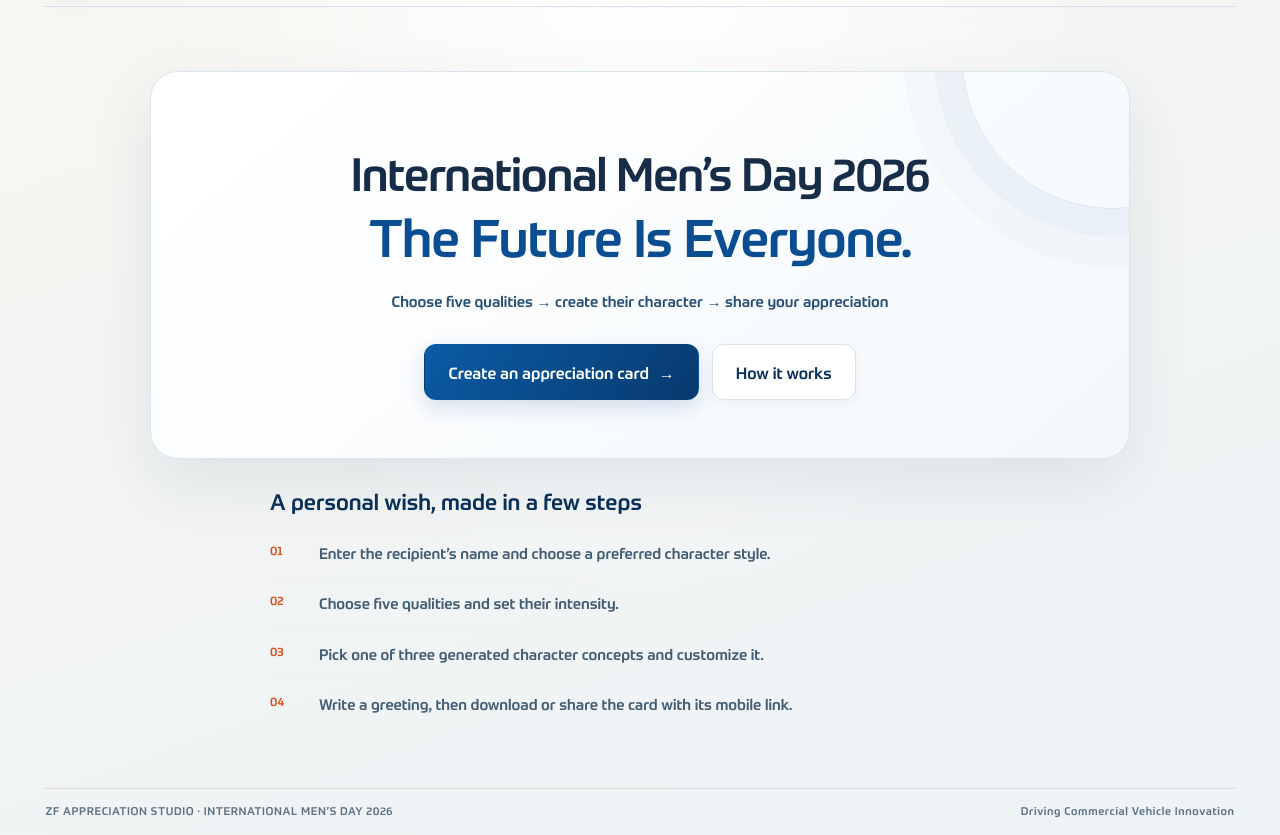
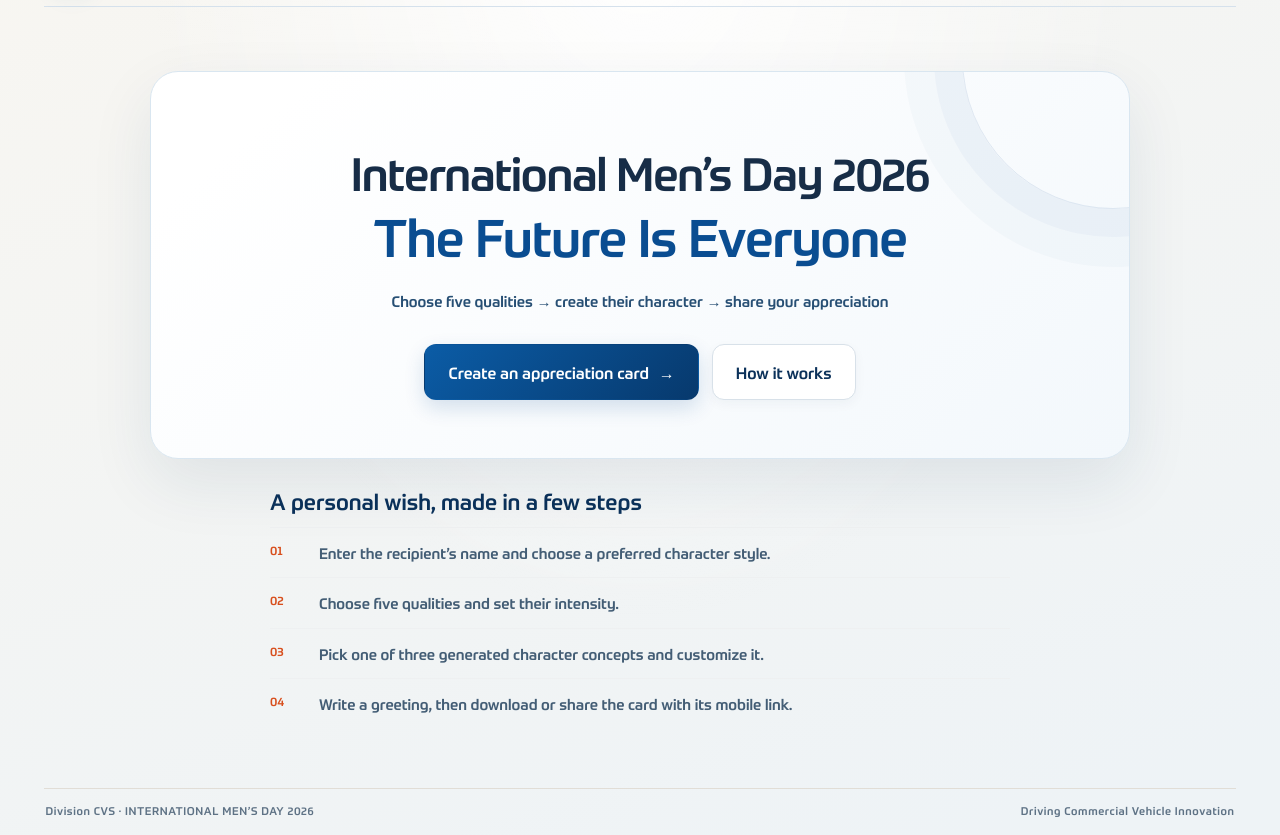
Before and after one commit to ZFCVS/mensday-2026-v22, a plain HTML site: page index.html in a window 1280 px wide. Shown: the part 93-928 px from the top of the page. Drawn offline with Linux system fonts and the light colour scheme.

Commit message:
Update index.html

```diff
--- a/index.html
+++ b/index.html
@@ -58,7 +58,7 @@
     <main>
       <section class="hero" aria-labelledby="event-title">
         <h1 id="event-title">International Men’s Day 2026</h1>
-        <p class="tagline">The Future Is Everyone.</p>
+        <p class="tagline">The Future Is Everyone</p>
         <p class="steps-inline">Choose five qualities <span aria-hidden="true">→</span> create their character <span aria-hidden="true">→</span> share your appreciation</p>
         <div class="hero-actions">
           <a class="cta" href="./block-figure.html">Create an appreciation card <span aria-hidden="true">→</span></a>
@@ -77,7 +77,7 @@
         </div>
       </section>
     </main>
-    <footer class="footer"><span>ZF APPRECIATION STUDIO · INTERNATIONAL MEN’S DAY 2026</span><span>Driving Commercial Vehicle Innovation</span></footer>
+    <footer class="footer"><span>Division CVS · INTERNATIONAL MEN’S DAY 2026</span><span>Driving Commercial Vehicle Innovation</span></footer>
   </div>
 </body>
 </html>
```
